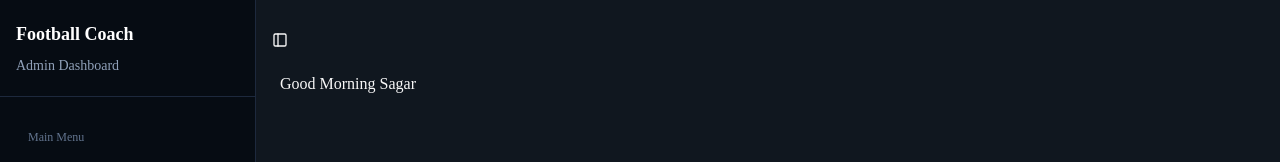
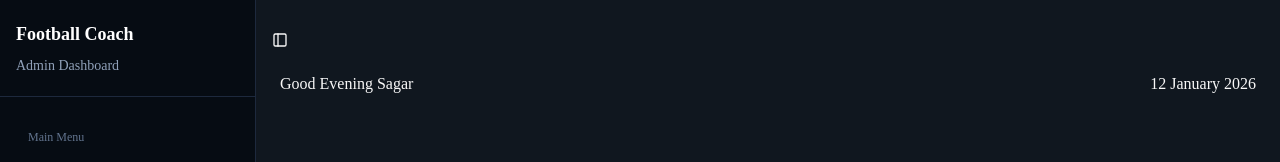
Before and after one commit to sagarpatkar-dev/coaching-management-system, a Next.js app: page /all-info in a window 1280 px wide. Shown: the top 162 px of the page. Built offline with nearby package versions, Linux system fonts and the light colour scheme.

Commit message:
feat: add dynamic greeting component to AllInfo page

```diff
--- a/app/(dashboard)/all-info/page.js
+++ b/app/(dashboard)/all-info/page.js
@@ -1,7 +1,8 @@
+import Introduction from "@/components/client/dashboard/Introduction";
 export default function AllInfo() {
     return (
         <div>
-            <h1>Good Morning Sagar</h1>
+            <Introduction />
         </div>
     )
 }
--- /dev/null
+++ b/components/client/dashboard/Introduction.jsx
@@ -0,0 +1,17 @@
+import React from 'react';
+
+export default function Introduction() {
+    const currentHour = new Date().getHours();
+    const currentDate = new Date().toLocaleDateString('en-GB', { day: 'numeric', month: 'long', year: 'numeric' });
+    const greetingTime = currentHour < 12 ? "Morning" : currentHour < 18 ? "Afternoon" : "Evening";
+    const userName = "Sagar";
+    return (
+        <div>
+            <div className="flex justify-between gap-2">
+                <span>Good {greetingTime} {userName}</span>
+                <span>{currentDate}</span>
+            </div>
+
+        </div>
+    );
+}
```
